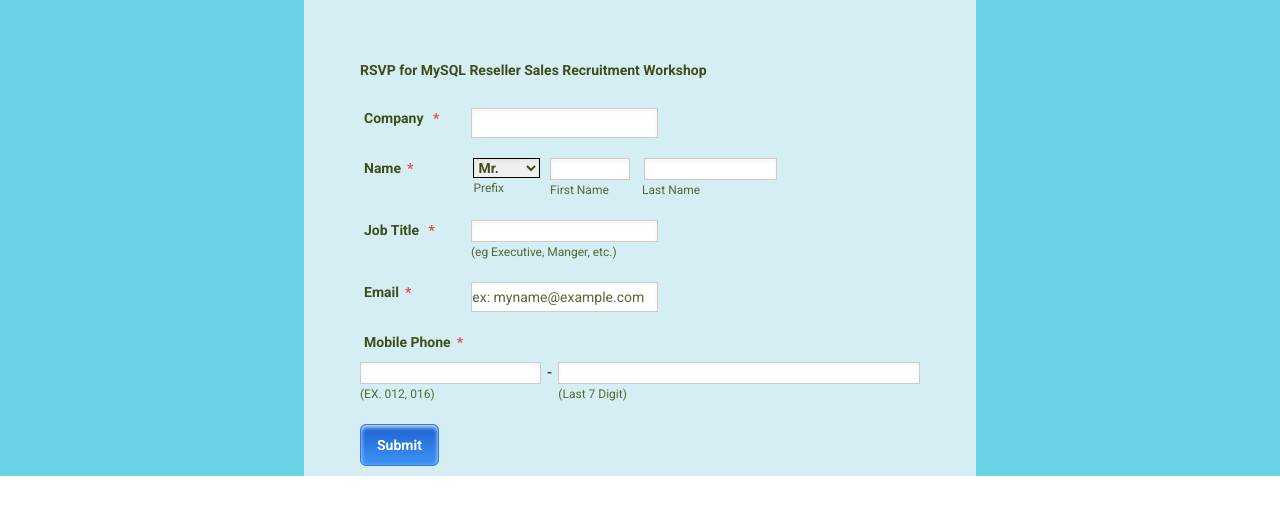
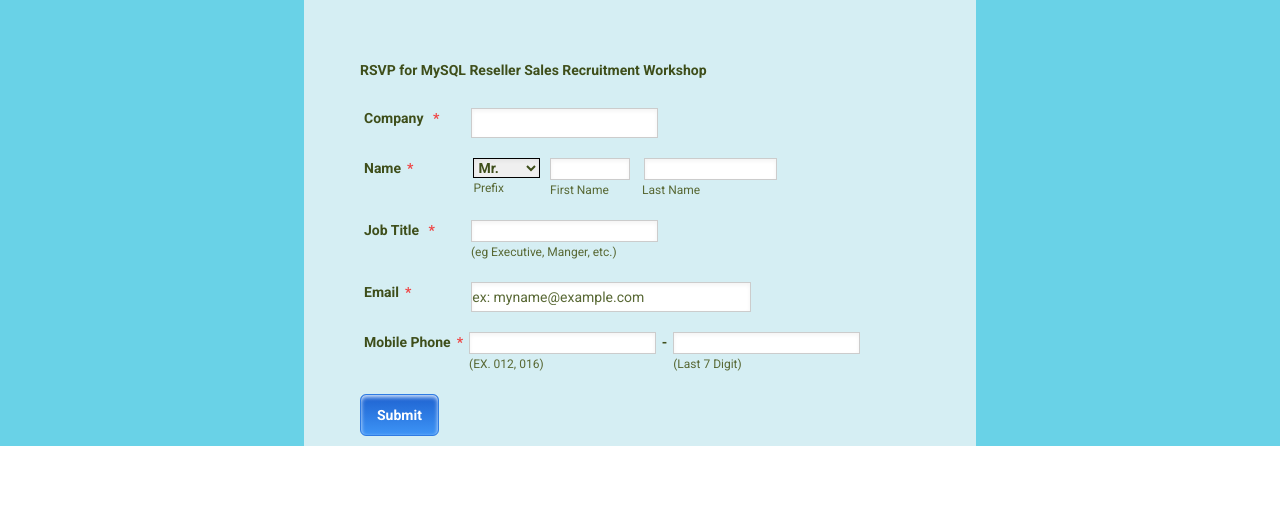
Before and after one commit to JimeBlue/mysql-workshop, a Vue app: page / in a window 1280 px wide. Shown: the top 514 px of the page. Built offline with nearby package versions, Linux system fonts and the light colour scheme.

Commit message:
Accomodate mobile phone input

```diff
--- a/src/components/Form.vue
+++ b/src/components/Form.vue
@@ -87,15 +87,15 @@
           <input
             type="email"
             placeholder="ex: myname@example.com"
-            class="border-solid border border-[#ccc] shadow-inner shadow-[0px_1px_2px_rgba(204,204,204/ 0.05)] placeholder:text-[#586834] placeholder:font-thin sm:w-2/6"
+            class="border-solid border border-[#ccc] shadow-inner shadow-[0px_1px_2px_rgba(204,204,204/ 0.05)] placeholder:text-[#586834] placeholder:font-thin sm:w-3/6"
           />
         </li>
-        <li class="flex flex-col">
-          <label for="" class="px-1 mb-2.5"
+        <li class="flex flex-col sm:flex-row sm:w-full">
+          <label for="" class="px-1 mb-2.5 sm:mr-0.5"
             >Mobile Phone<span class="text-red-500 ml-1.5">*</span>
           </label>
-          <div class="flex gap-x-1.5">
-            <div class="flex flex-col w-1/3">
+          <div class="flex gap-x-1.5 sm:w-4/5">
+            <div class="flex flex-col w-1/3 sm:w-5/12">
               <input
                 type="tel"
                 id="area-code"
@@ -108,7 +108,7 @@
               >
             </div>
             <span class="hidden sm:inline-block">-</span>
-            <div class="flex flex-col w-2/3">
+            <div class="flex flex-col w-2/3 sm:w-5/12">
               <input
                 type="tel"
                 id="phone-number"
```
